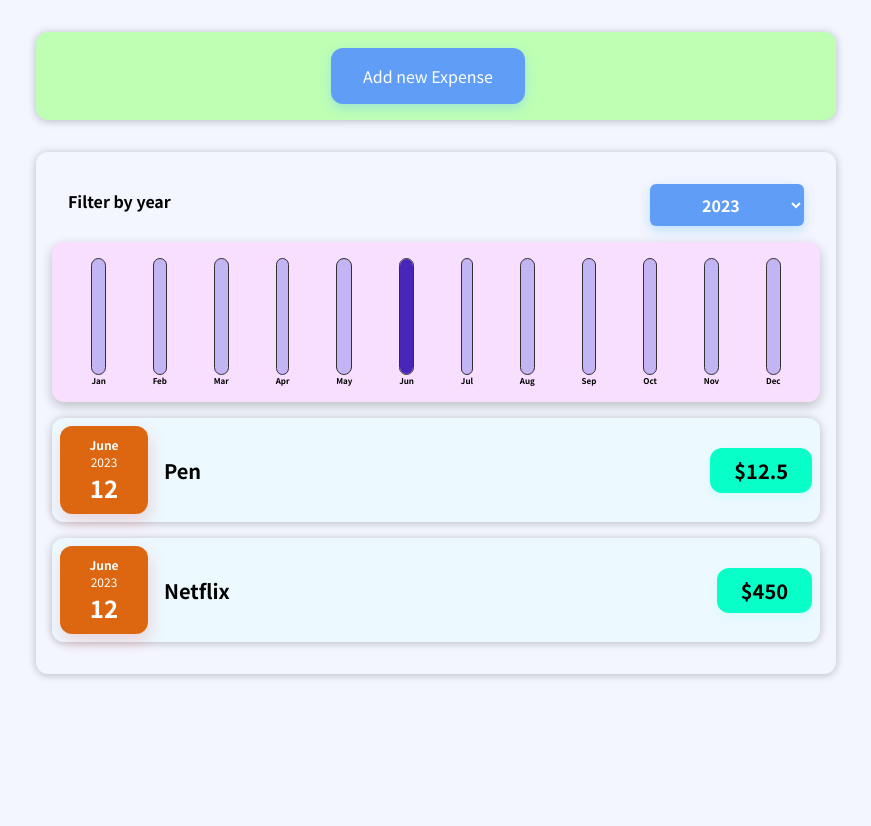
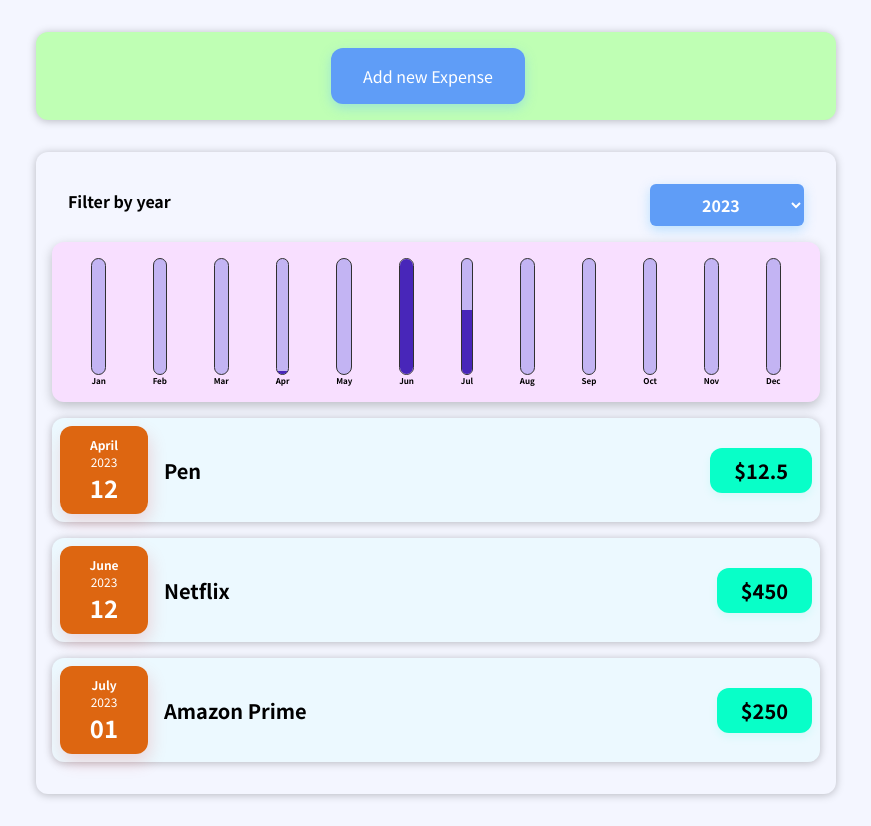
Before and after one commit to mrGain/expense-track-tute, a React (Create React App) app: page / in a window 1280 px wide. Shown: the whole page, without its empty margins (204-1075 px from the left). Before the commit the page ends 800 px from the top, so only its background shows below. Built offline with nearby package versions, Linux system fonts and the light colour scheme.

Commit message:
Added more expense

```diff
--- a/src/App.js
+++ b/src/App.js
@@ -31,13 +31,19 @@ const DUMMY_EXPENSES = [
         id: 'e5',
         title: 'Pen',
         amount: 12.5,
-        date: new Date(2023, 5, 12),
+        date: new Date(2023, 3, 12),
     },
     {
         id: 'e6',
         title: 'Netflix',
         amount: 450,
         date: new Date(2023, 5, 12),
+    },
+    {
+        id: 'e7',
+        title: 'Amazon Prime',
+        amount: 250,
+        date: new Date(2023, 6, 1),
     }
 ];
 
```
